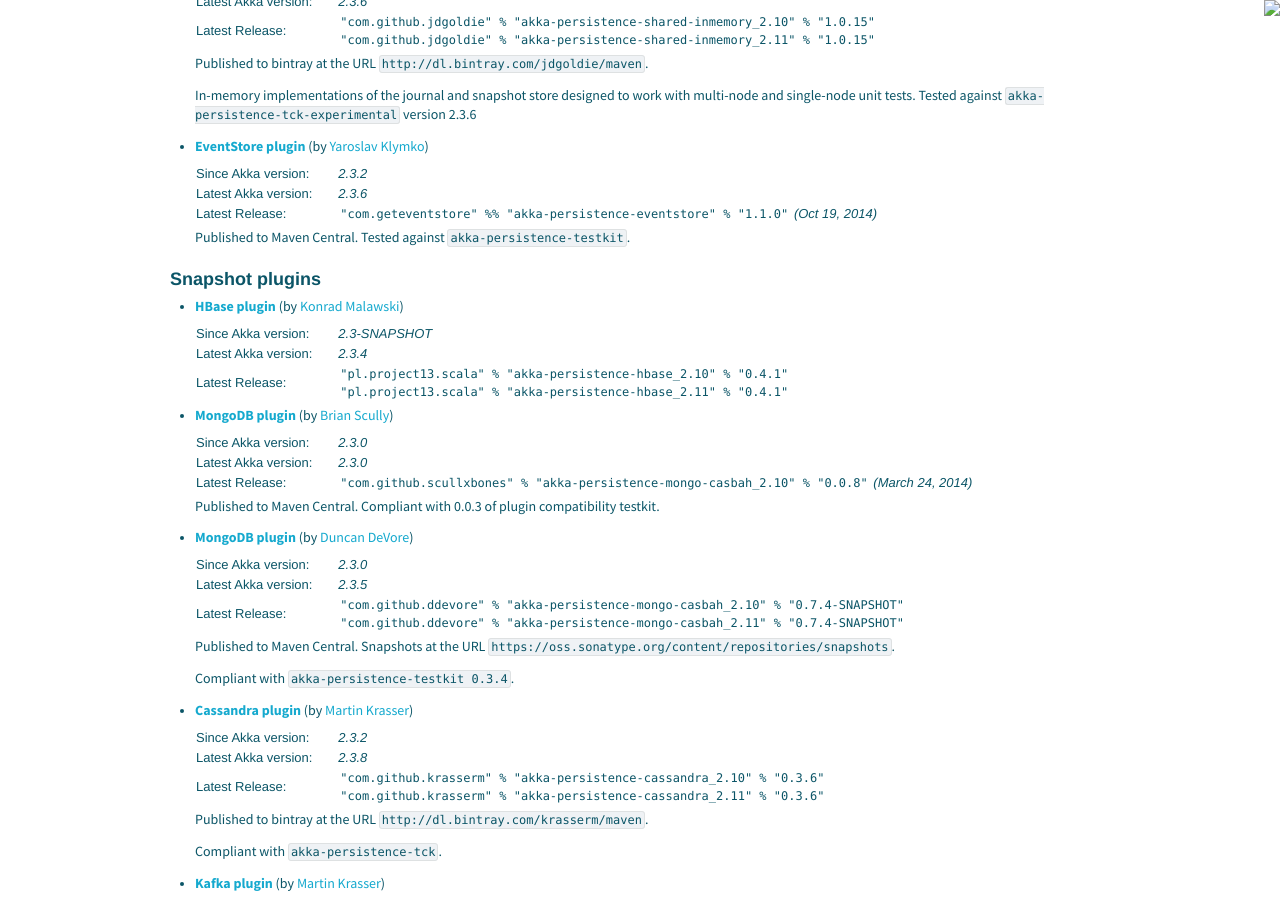
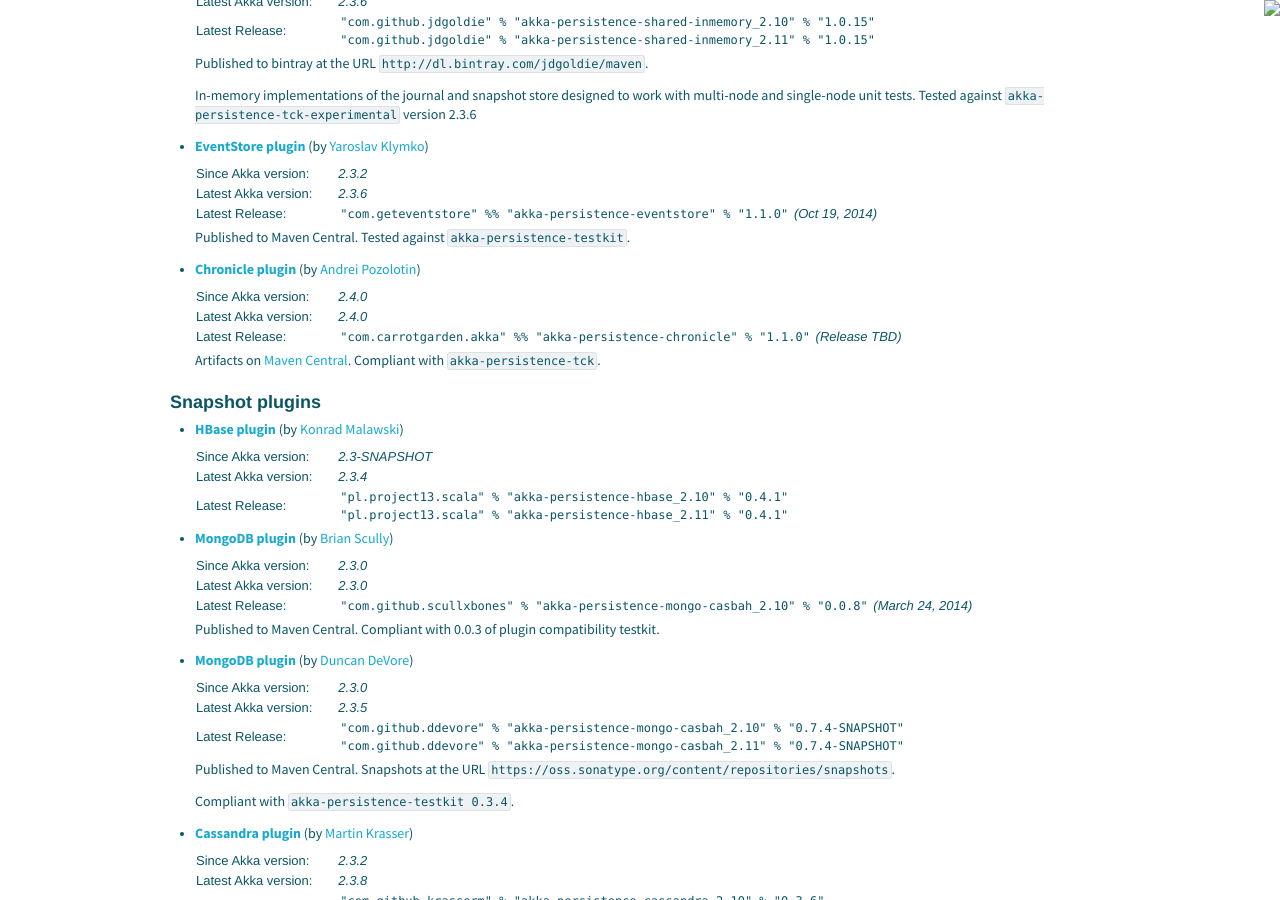
Before and after one commit to raboof/akka.github.com, a Jekyll site: the page built from community/index.md, in a window 1280 px wide and 900 px high, scrolled down 5427 px. Built offline with Jekyll 4.4.1, drawn with Linux system fonts in a browser that asks for light colours; some of the changed text lies outside the part shown.

Commit message:
+ akka-persistence-chronicle: new plugin contribution * see https://github.com/akka/akka/issues/16619

```diff
--- a/community/index.md
+++ b/community/index.md
@@ -466,6 +466,16 @@
   Published to Maven Central. Tested against [`akka-persistence-testkit`](https://github.com/krasserm/akka-persistence-testkit).
 
 
+* **[Chronicle plugin](https://github.com/carrot-garden/akka-persistence-chronicle)** (by [Andrei Pozolotin](https://github.com/Andrei-Pozolotin))
+
+  <table class="stats">
+    <tr><td>Since Akka version:</td><td>2.4.0</td></tr>
+    <tr><td>Latest Akka version:</td><td>2.4.0</td></tr>
+    <tr><td>Latest Release:</td><td><code>"com.carrotgarden.akka" %% "akka-persistence-chronicle" % "1.1.0"</code> (Release TBD)</td></tr>
+  </table>
+
+  Artifacts on [Maven Central](http://search.maven.org/#search%7Cga%7C1%7Cakka-persistence-chronicle). Compliant with [`akka-persistence-tck`](http://doc.akka.io/docs/akka/snapshot/scala/persistence.html#plugin-tck).
+
 ### Snapshot plugins
 
 * **[HBase plugin](https://github.com/ktoso/akka-persistence-hbase/)** (by [Konrad Malawski](https://github.com/ktoso))
@@ -587,6 +597,15 @@
 
   Published to Maven Central. Tested against [`akka-persistence-testkit`](https://github.com/krasserm/akka-persistence-testkit).
 
+* **[Chronicle plugin](https://github.com/carrot-garden/akka-persistence-chronicle)** (by [Andrei Pozolotin](https://github.com/Andrei-Pozolotin))
+
+  <table class="stats">
+    <tr><td>Since Akka version:</td><td>2.4.0</td></tr>
+    <tr><td>Latest Akka version:</td><td>2.4.0</td></tr>
+    <tr><td>Latest Release:</td><td><code>"com.carrotgarden.akka" %% "akka-persistence-chronicle" % "1.1.0"</code> (Release TBD)</td></tr>
+  </table>
+
+  Artifacts on [Maven Central](http://search.maven.org/#search%7Cga%7C1%7Cakka-persistence-chronicle). Compliant with [`akka-persistence-tck`](http://doc.akka.io/docs/akka/snapshot/scala/persistence.html#plugin-tck).
 
 ## Projects Using Akka
 
```
Also changed, not shown: 1 other file.
